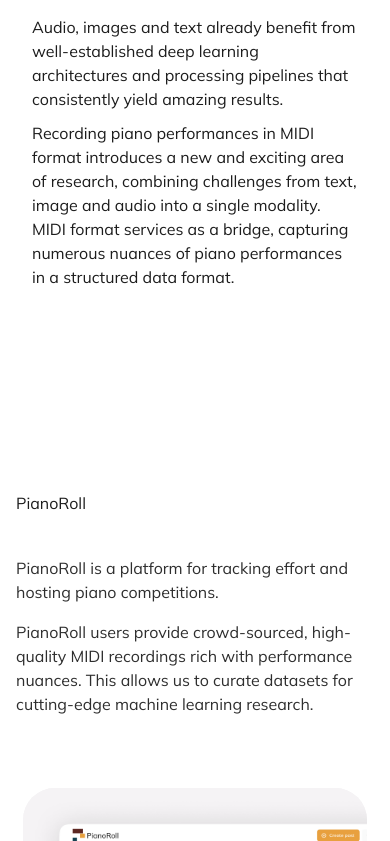
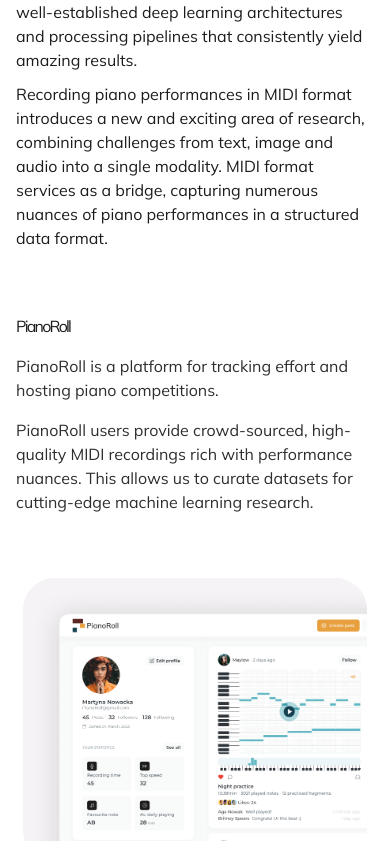
Before and after one commit to Nospoko/epr-landing, a Next.js app in the folder algrtm/: page /pianoRoll in a window 390 px wide. Shown: the part 1159-2000 px from the top of the page. Built offline with nearby package versions, Linux system fonts and the light colour scheme.

Commit message:
styles corrected for medium and small screens according to design

```diff
--- a/algrtm/src/components/PianoRollDescription.js
+++ b/algrtm/src/components/PianoRollDescription.js
@@ -6,18 +6,18 @@
 const PianoRollDescription = () => {
   const { darkMode } = useTheme();
   return (
-    <section className="flex flex-col items-center justify-center w-full xl:px-[12.625rem] mt-[4rem] md:mt-[3.94rem]">
-      <div className="lg:flex-row flex flex-col gap-[4.5rem] items-center justify-center w-full">
+    <section className="flex flex-col items-center justify-center w-full xl:px-[12.625rem]">
+      <div className="lg:flex-row flex flex-col gap-[4rem] lg:gap-[4.5rem] items-center justify-center w-full">
         <div className="flex flex-col gap-4 max-w-[24.03rem] w-full">
-          <h1 className="h2 leading-[4.48rem] xl:h1 text-neutralLight-neutral10 dark:text-neutralDark-neutral10 ">
+          <h1 className="h4 tracking-[-0.11rem] lg:h2SB lg:tracking-[-0.13rem] xl:h2 xl:tracking-[-0.16rem] text-neutralLight-neutral10 dark:text-neutralDark-neutral10 ">
             PianoRoll
           </h1>
-          <div className="h6 text-neutralLight-neutral20 dark:text-neutralDark-neutral20 flex flex-col gap-[1rem]">
-            <p className="h5_500">
+          <div className="text-neutralLight-neutral20 dark:text-neutralDark-neutral20 flex flex-col gap-[1rem]">
+            <p className="h5_smaller lg:5h_small xl:h5_500">
               PianoRoll is a platform for tracking effort and hosting piano
               competitions.
             </p>
-            <p>
+            <p className="h6_small xl:h6">
               PianoRoll users provide crowd-sourced, high-quality MIDI
               recordings rich with performance nuances. This allows us to curate
               datasets for cutting-edge machine learning research.
--- a/algrtm/src/components/PianoRollLogoDescription.js
+++ b/algrtm/src/components/PianoRollLogoDescription.js
@@ -3,18 +3,18 @@
 
 const PianoRollLogoDescription = () => {
   return (
-    <div className="lg:flex-row flex flex-col max-w-[64.75rem] items-center gap-[2rem] md:gap-[4.5rem] my-[7.19rem] px-4">
+    <div className="lg:flex-row flex flex-col max-w-[64.75rem] items-center gap-[2.75rem] lg:gap-[4.5rem] my-[4rem] md:my-[7.19rem">
       <div className="bg-neutralLight-neutral90 rounded-[2rem] w-full md:w-[36.25rem] h-[29.875rem] flex flex-col md:flex-row justify-center items-center gap-[0.625rem]">
         <Image width={86.965} height={94} src="/pianoRollLogo.svg" />
         <Image width={218.057} height={38.198} src="/PianoRoll.svg" />
       </div>
       <div className="flex flex-col gap-[0.625rem] items-start w-full md:w-auto max-w-[24rem]">
-        <p className="h5_500 text-neutralLight-neutral10">
+        <p className="h5_smaller text-neutralLight-neutral10">
           Audio, images and text already benefit from well-established deep
           learning architectures and processing pipelines that consistently
           yield amazing results.
         </p>
-        <p className="text-neutralLight-neutral10">
+        <p className=" h6_small text-neutralLight-neutral10">
           Recording piano performances in MIDI format introduces a new and
           exciting area of research, combining challenges from text, image and
           audio into a single modality. MIDI format services as a bridge,
--- a/algrtm/src/components/PydataTalkComponent.js
+++ b/algrtm/src/components/PydataTalkComponent.js
@@ -6,8 +6,10 @@
   return (
     <section className="flex flex-col items-center gap-[2.75rem] md:gap-[5.88rem] my-[4rem] md:my-[7.19rem] w-full">
       <div className="flex flex-col gap-[1.5rem] text-neutralLight-neutral10 dark:text-neutralDark-neutral10 h5_small lg:h5_500 md:px-[7.75rem] xl:px-[4rem] items-center max-w-[51.875rem] w-full">
-        <h2 className="h2">Pydata Talk</h2>
-        <h6 className="h6_400">
+        <h2 className="h2SB tracking-[-0.13rem] xl:h2 xl:tracking-[-0.16rem]">
+          Pydata Talk
+        </h2>
+        <h6 className="h6 text-center">
           We presented at PyData London 2024. Check out our speech on modeling
           the emotional nuances of music performances.
         </h6>
--- a/algrtm/src/components/PythonToolsSection.js
+++ b/algrtm/src/components/PythonToolsSection.js
@@ -4,33 +4,33 @@
 
 const PythonToolsSection = () => {
   return (
-    <section className="w-full flex flex-col gap-[4.5rem] justify-center items-center text-center mt-[2.75rem] px-[1rem] md:px-[4.56rem] xl:px-[5.88rem] bg-neutralLight-neutral100 dark:bg-neutralDark-neutral100">
-      <h4 className="h4 lg:h2 text-neutralLight-neutral10 dark:text-neutralDark-neutral10 self-start md:self-center max-w-[45rem]">
+    <section className="w-full flex flex-col gap-[0.75rem] lg:gap-[4rem]justify-center items-center text-center mt-[4rem] lg:mt-[2.75rem] px-[0] lg:px-[1rem] md:px-[4.56rem] xl:px-[5.88rem] bg-neutralLight-neutral100 dark:bg-neutralDark-neutral100">
+      <h4 className="h4 tracking-[-0.11rem] lg:h2 text-neutralLight-neutral10 dark:text-neutralDark-neutral10 self-start md:self-center max-w-[45rem] w-full">
         Python Tools for MIDI Processing
       </h4>
-      <div className="flex flex-wrap justify-center items-center w-full gap-[1.5rem] md:gap-[2rem] mt-[2rem]">
+      <div className="flex flex-col lg:flex-row justify-center items-center w-full gap-[1.5rem] md:gap-[2rem] mt-[2rem]">
         {Object.values(pythonToolsData).map((tool, index) => (
           <div
             key={index}
-            className="flex flex-col justify-start items-center w-full sm:w-full md:w-[calc(50%-1rem)] lg:w-[calc(33.333%-2rem)] h-[35rem] bg-neutralLight-neutral90 dark:bg-neutralDark-neutral90 rounded-[2rem] overflow-hidden"
+            className="flex flex-col lg:flex justify-start items-center w-full lg:w-[calc(50%-1rem)] xl:w-[calc(33.333%-2rem)] max-h-[26.56rem] lg:h-[28.75rem] xl:h-[34.38rem] bg-neutralLight-neutral90 dark:bg-neutralDark-neutral90 rounded-[2rem] overflow-hidden"
           >
             <img
               src={tool.image}
               alt={tool.title}
-              className="rounded-t-[2rem] w-full h-[15rem] object-cover"
+              className="rounded-t-[2rem] w-full h-[11.25rem] object-cover"
             />
-            <div className="flex flex-col justify-start items-start text-left w-full gap-[0.5rem] md:gap-[1.5rem] px-[1.5rem] py-[2.75rem]">
-              <h5 className="h5_small text-left text-neutralLight-neutral10 dark:text-neutralDark-neutral10">
+            <div className="flex flex-col justify-start items-start text-left w-full px-[1.5rem] xl:px-[2.75rem] py-[1.5rem]">
+              <h5 className="h5_small xl:h5_500 text-left text-neutralLight-neutral10 dark:text-neutralDark-neutral10">
                 {tool.title}
               </h5>
-              <ul className="list-disc list-inside text-neutralLight-neutral10 dark:text-neutralDark-neutral10">
+              <ul className="list-disc list-inside text-neutralLight-neutral10 dark:text-neutralDark-neutral10 mt-[1rem]">
                 {tool.description.map((point, index) => (
                   <li key={index} className="p2">
                     {point}
                   </li>
                 ))}
               </ul>
-              <div className="flex items-start mt-auto">
+              <div className="flex items-start mt-[1.5rem]">
                 <CustomLink
                   variant="primary"
                   text="Learn more"
--- a/algrtm/src/styles/typography.css
+++ b/algrtm/src/styles/typography.css
@@ -75,6 +75,12 @@
     font-weight: 500;
     line-height: 2.17rem;
   }
+
+  .h5_smaller {
+    font-size: 1.5rem;
+    font-weight: 500;
+    line-height: 1.86rem;
+  }
   .h6 {
     font-size: 1.375rem;
     font-weight: 400;
@@ -100,6 +106,12 @@
   .h6SB {
     font-size: 1.25rem;
     font-weight: 600;
+    line-height: 1.8rem;
+  }
+
+  .h6_small {
+    font-size: 1.25rem;
+    font-weight: 400;
     line-height: 1.8rem;
   }
 
```
